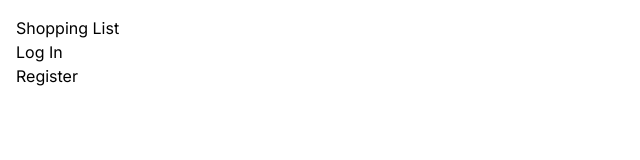
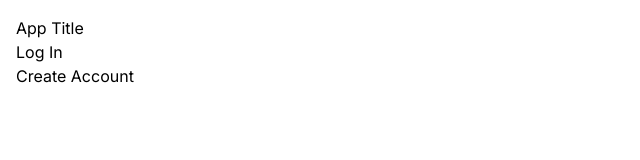
Before and after one commit to Jacob-Burnstein/shopping-list, a Next.js app: page / in a window 1280 px wide. Shown: the top 160 px of the page, without its empty margins (0-640 px from the left). Built offline with nearby package versions, Linux system fonts and the light colour scheme.

Commit message:
basic structure and links for Home, Log In and Register

```diff
--- /dev/null
+++ b/app/components/footerLinks/HomeLink.tsx
@@ -0,0 +1,12 @@
+import Link from "next/link";
+import React from "react";
+
+const HomeLink = () => {
+  return (
+    <div>
+      <Link href="/">Home</Link>
+    </div>
+  );
+};
+
+export default HomeLink;
--- /dev/null
+++ b/app/components/footerLinks/LoginLink.tsx
@@ -0,0 +1,14 @@
+"use client";
+
+import React from "react";
+import Link from "next/link";
+
+const LoginLink = () => {
+  return (
+    <div>
+      <Link href="./login">Log In</Link>
+    </div>
+  );
+};
+
+export default LoginLink;
--- a/app/components/homePageButtons/RegisterButton.tsx
+++ b/app/components/footerLinks/RegisterLink.tsx
@@ -2,14 +2,14 @@
 import React from "react";
 import Link from "next/link";
 
-const RegisterButton = () => {
+const RegisterLink = () => {
   return (
     <div>
       <Link href="./register">
-        <button onClick={() => console.log("click")}>Register</button>
+        <button>Create Account</button>
       </Link>
     </div>
   );
 };
 
-export default RegisterButton;
+export default RegisterLink;
--- a/app/components/homePageButtons/LoginButton.tsx
+++ /dev/null
@@ -1,16 +0,0 @@
-"use client";
-
-import React from "react";
-import Link from "next/link";
-
-const LoginButton = () => {
-  return (
-    <div>
-      <Link href="./login">
-        <button>Log In</button>
-      </Link>
-    </div>
-  );
-};
-
-export default LoginButton;
--- a/app/login/page.tsx
+++ b/app/login/page.tsx
@@ -1,10 +1,18 @@
 import React from "react";
+import RegisterLink from "../components/footerLinks/RegisterLink";
+import HomeLink from "../components/footerLinks/HomeLink";
 
 const LoginPage = () => {
   return (
-    <div>
-      <h1>Log In Page</h1>
-    </div>
+    <>
+      <main>
+        <h1>Log In Page</h1>
+      </main>
+      <footer>
+        <RegisterLink />
+        <HomeLink />
+      </footer>
+    </>
   );
 };
 
--- a/app/page.tsx
+++ b/app/page.tsx
@@ -1,13 +1,17 @@
 import React from "react";
-import LoginButton from "./components/homePageButtons/LoginButton";
-import RegisterButton from "./components/homePageButtons/RegisterButton";
+import LoginLink from "./components/footerLinks/LoginLink";
+import RegisterLink from "./components/footerLinks/RegisterLink";
 
 export default function Home() {
   return (
-    <main>
-      <h1>Shopping List</h1>
-      <LoginButton />
-      <RegisterButton />
-    </main>
+    <>
+      <main>
+        <h1>App Title</h1>
+      </main>
+      <footer>
+        <LoginLink />
+        <RegisterLink />
+      </footer>
+    </>
   );
 }
--- a/app/register/page.tsx
+++ b/app/register/page.tsx
@@ -1,10 +1,18 @@
 import React from "react";
+import LoginButton from "../components/footerLinks/LoginLink";
+import HomeButton from "../components/footerLinks/HomeLink";
 
 const RegisterPage = () => {
   return (
-    <div>
-      <h1>Register Page</h1>
-    </div>
+    <>
+      <main>
+        <h1>Create Account</h1>
+      </main>
+      <footer>
+        <LoginButton />
+        <HomeButton />
+      </footer>
+    </>
   );
 };
 
```
